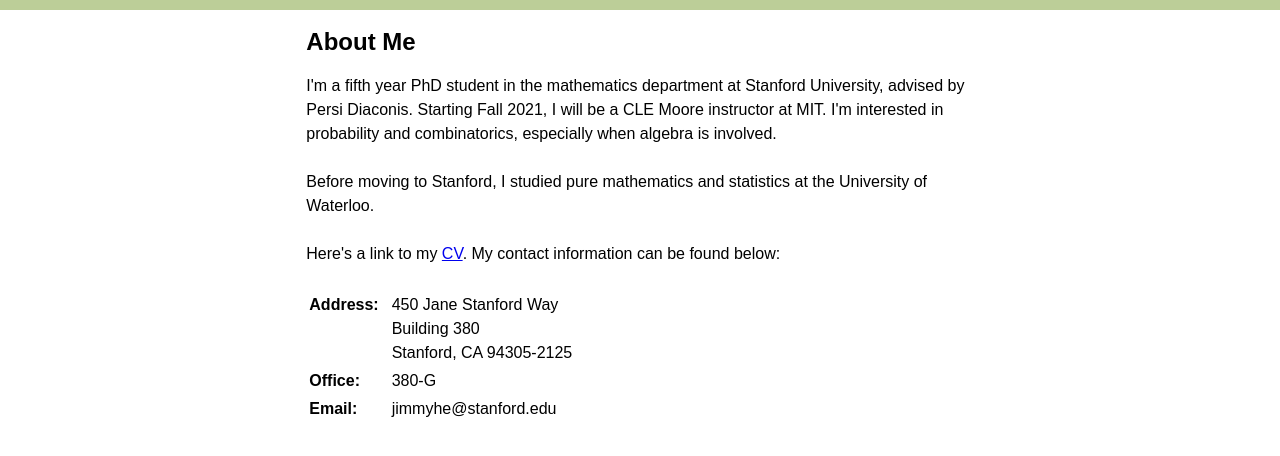
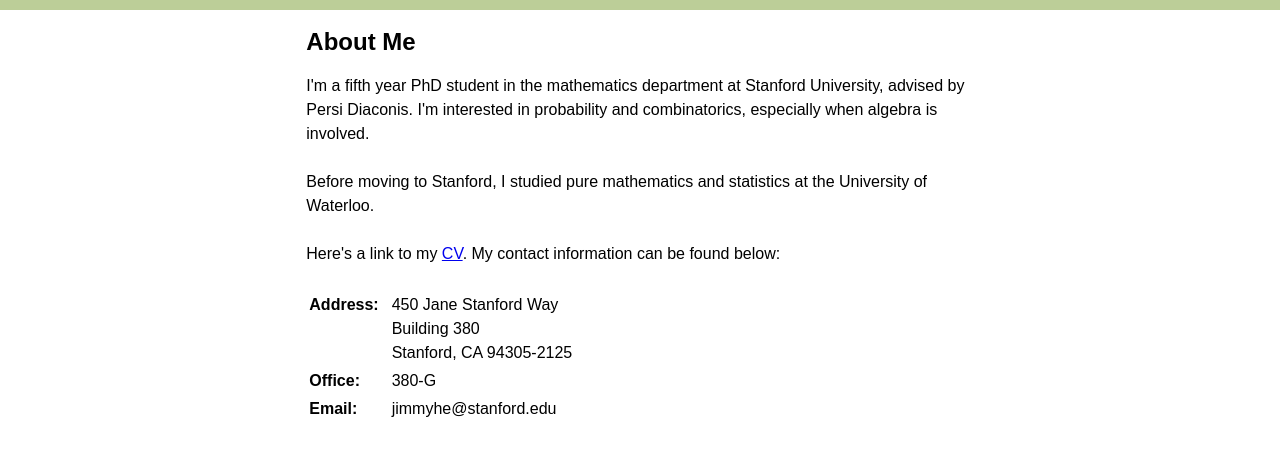
Before and after one commit to he-jimmy/he-jimmy.github.io, a plain HTML site: page index.html in a window 1280 px wide. Shown: the part 90-546 px from the top of the page. Drawn offline with Linux system fonts and the light colour scheme.

Commit message:
Update index.html

```diff
--- a/index.html
+++ b/index.html
@@ -134,7 +134,7 @@
 
 				<h2>About Me</h2>
 
-				I'm a fifth year PhD student in the mathematics department at Stanford University, advised by Persi Diaconis. Starting Fall 2021, I will be a CLE Moore instructor at MIT. I'm interested in probability and combinatorics, especially when algebra is involved.<br><br>
+				I'm a fifth year PhD student in the mathematics department at Stanford University, advised by Persi Diaconis. I'm interested in probability and combinatorics, especially when algebra is involved.<br><br>
 
 				Before moving to Stanford, I studied pure mathematics and statistics at the University of Waterloo.<br><br>
 
```
